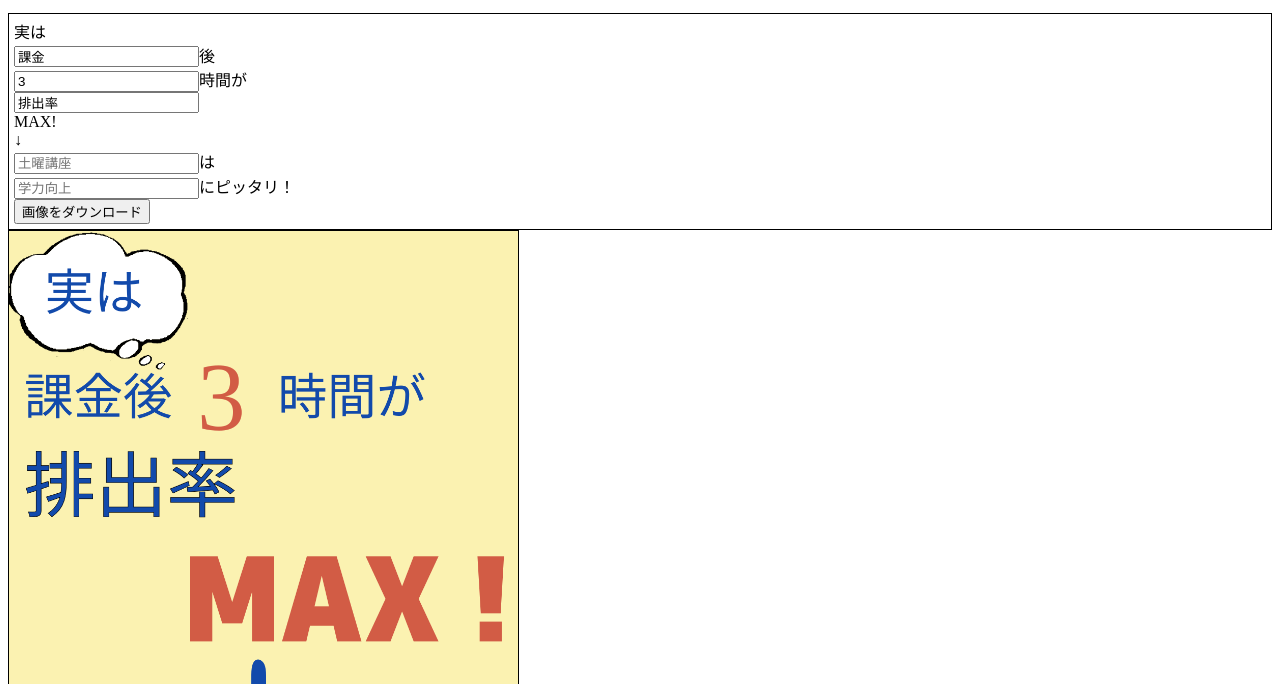
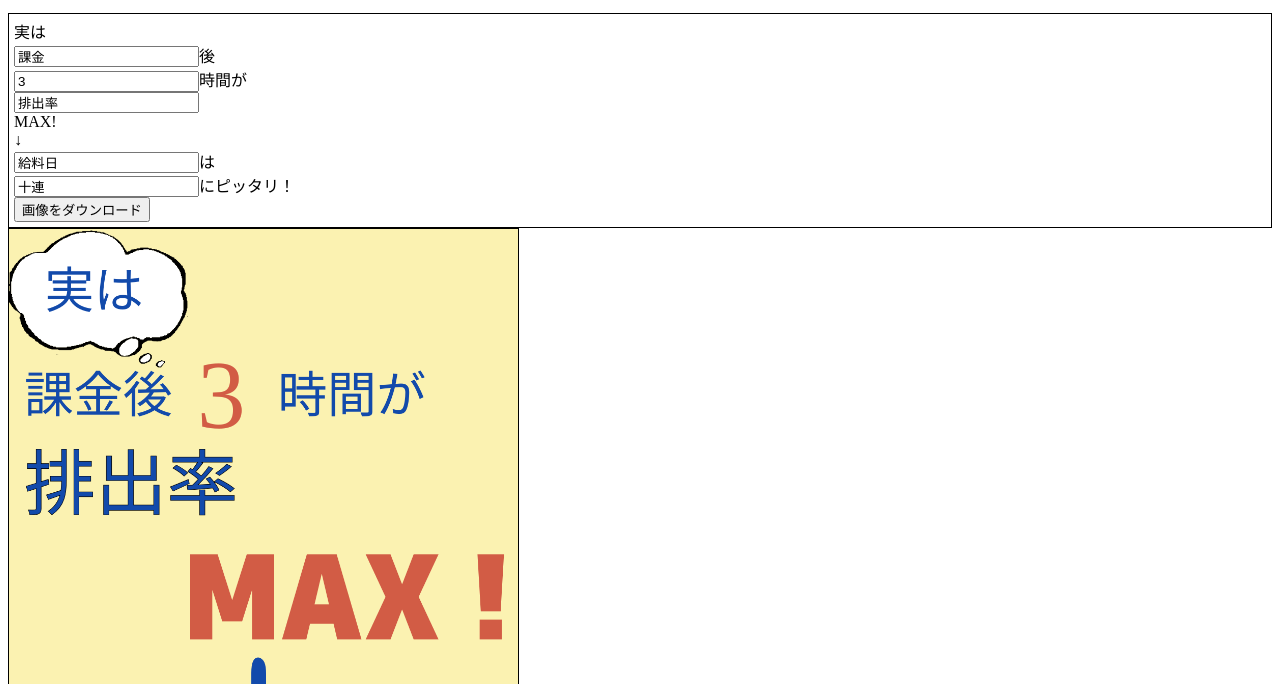
Before and after one commit to qwegat/GenGenGen, a plain HTML site: page index.html in a window 1280 px wide. Shown: the part 116-800 px from the top of the page. Drawn offline with Linux system fonts and the light colour scheme; a web font is replaced by a local one.

Commit message:
index.html の更新

```diff
--- a/index.html
+++ b/index.html
@@ -17,8 +17,8 @@
         <input placeholder="脳の集中力" class="inputel" oninput="drawButton()" value="排出率" /><br>
         MAX!<br>
         ↓<br>
-        <input placeholder="土曜講座" class="inputel" oninput="drawButton()" "給料日"/>は<br>
-        <input placeholder="学力向上" class="inputel" oninput="drawButton()" "十連" />にピッタリ！<br>
+        <input placeholder="土曜講座" class="inputel" oninput="drawButton()" value="給料日"/>は<br>
+        <input placeholder="学力向上" class="inputel" oninput="drawButton()" value="十連" />にピッタリ！<br>
         <button onClick="download()">画像をダウンロード</button>
     </div>
     <canvas width="1000" height="1414" id="canvas"></canvas>
```
